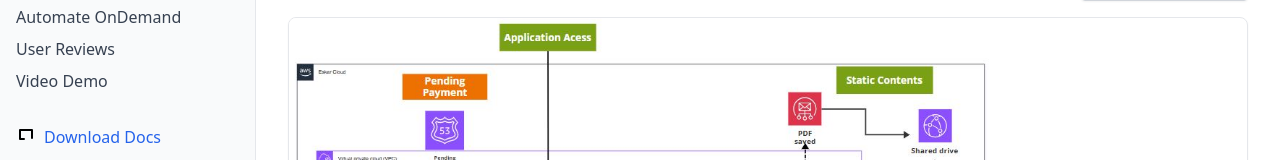
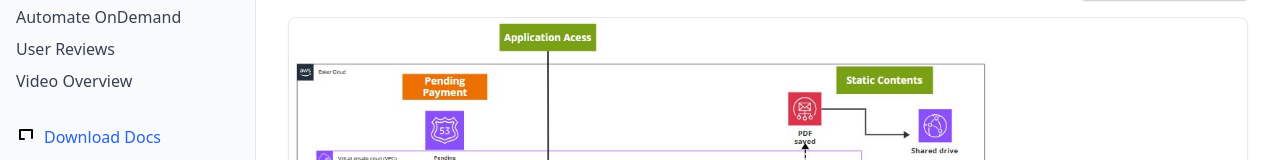
Before and after one commit to JohnTan38/esker-invoice-download, a Next.js app: page / in a window 1280 px wide. Shown: the part 177-337 px from the top of the page. Built offline with nearby package versions, Linux system fonts and the light colour scheme.

Commit message:
Update Layout.js

```diff
--- a/src/components/Layout.js
+++ b/src/components/Layout.js
@@ -10,7 +10,7 @@ const pages = [
   { slug: '/app-features', title: 'App Features' },
   { slug: '/automate-on-demand', title: 'Automate OnDemand' },
   { slug: '/user-reviews', title: 'User Reviews' },
-  { slug: '/video', title: 'Video Demo' },
+  { slug: '/video', title: 'Video Overview' },
 ];
 
 /**
```
